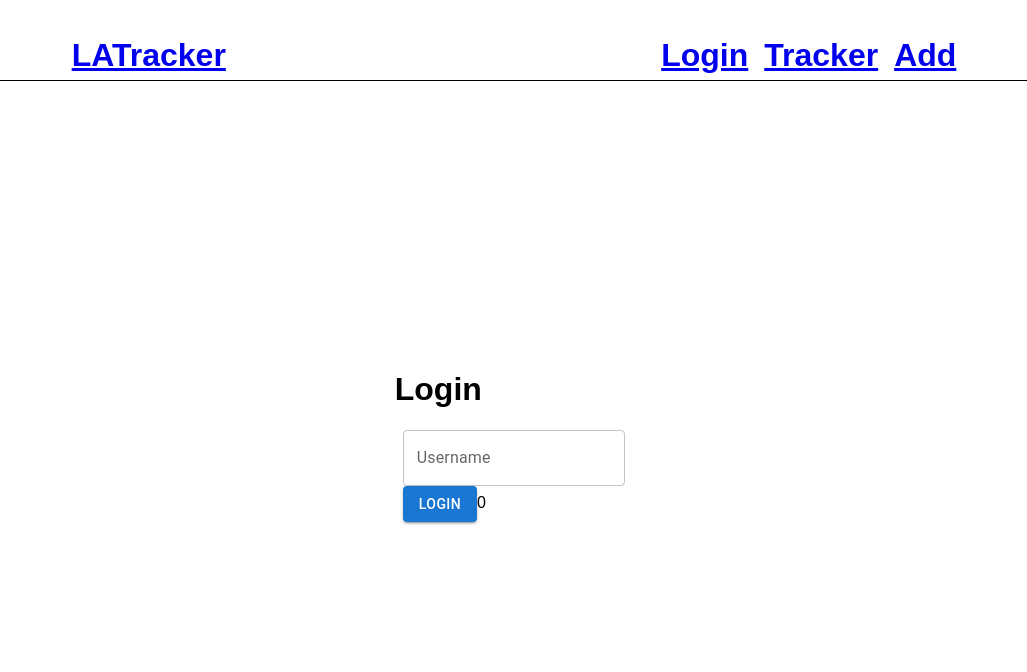
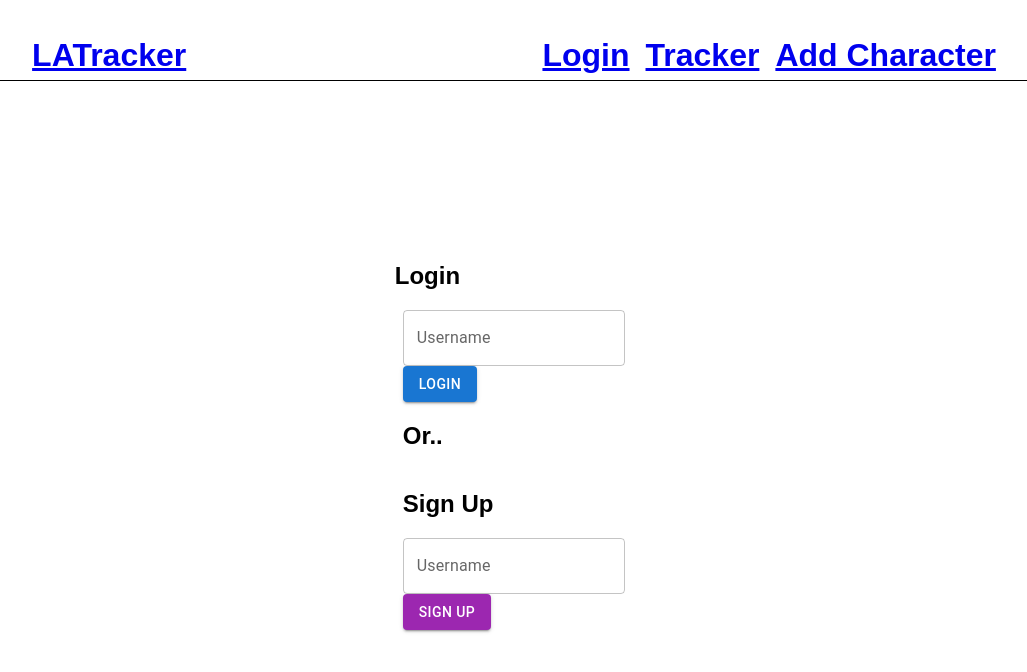
Before and after one commit to arangace/LostArkTracker, a React (Create React App) app: page /login in a window 1280 px wide. Shown: the top 672 px of the page, without its empty margins (126-1153 px from the left). Built offline with nearby package versions, Linux system fonts and the light colour scheme.

Commit message:
added sign up

```diff
--- a/src/components/Navbar.js
+++ b/src/components/Navbar.js
@@ -18,13 +18,12 @@ export const Navbar = () => {
       <ul className={styles["sub-nav"]}>
         <h1>
           {account ? <Link onClick={handleLogout} to="/">Logout</Link> : <Link to="/login">Login</Link>}
-
         </h1>
         <h1>
           <Link to="/tracker">Tracker</Link>
         </h1>
         <h1>
-          <Link to="/new">Add</Link>
+          <Link to="/new">Add Character</Link>
         </h1>
       </ul>
     </div>
--- a/src/components/pages/Login.js
+++ b/src/components/pages/Login.js
@@ -8,7 +8,8 @@ import { AppContext } from "../../AppContextProvider";
 export const Login = (props) => {
   const [userName, setUserName] = useState("");
   const { account, setAccount } = useContext(AppContext)
-
+  const [signUp, setsignUp] = useState(false)
+  const [signUpDetails, setSignUpDetails] = useState()
   const handleSubmit = async () => {
     try {
       const response = await fetch(`https://122.57.82.179:8080/ark/Getaccount/${userName}`);
@@ -21,17 +22,41 @@ export const Login = (props) => {
       alert(`User${userName} not found`)
       console.log(e)
     }
-
   };
   const handleUserName = (e) => {
     e.preventDefault()
     setUserName(e.target.value)
+  }
+  const handleSignUpName = (e) => {
+    e.preventDefault()
+    setSignUpDetails(e.target.value)
+  }
+  const handleSignUp = async () => {
+    console.log(signUpDetails)
+    let newAccount = { name: signUpDetails }
+    try {
+      await fetch(`https://122.57.82.179:8080/ark/Addaccount/`,
+        {
+          method: 'POST',
+          headers: {
+            'Content-Type': 'application/json'
+          },
+          body: JSON.stringify(newAccount)
+        });
+      setsignUp(true)
+    }
+    catch (e) {
+      console.log(e)
+    }
+  }
+  useEffect(() => {
+    setsignUp(false)
+  }, [])
 
-  }
   return (
     <div className={styles.page}>
       <div>
-        <h1>Login</h1>
+        <h2>Login</h2>
         <Box
           sx={{
             "& > :not(style)": { m: 1, width: "25ch" },
@@ -44,18 +69,36 @@ export const Login = (props) => {
                 }}
               onSubmit={handleSubmit}
             >
-              <Form>
+              <Form sx={{ display: "flex", justifyContent: "space-between" }}>
                 <TextField
                   id="outlined-basic"
                   label="Username"
                   variant="outlined"
                   onChange={handleUserName}
                 />
-                <Button variant="contained" type="submit">Login</Button>
-                {(account) && <Navigate to="/" />}
+                <Box sx={{ display: "flex", justifyContent: "space-between" }}>
+                  <Button variant="contained" type="submit">Login</Button>
+                </Box>
               </Form>
             </Formik>
+            <h2>Or..</h2>
+            <h2>Sign Up</h2>
+            <Formik
+              onSubmit={handleSignUp}
+            >
+              <Form>
 
+
+                <TextField
+                  id="outlined-basic"
+                  label="Username"
+                  variant="outlined"
+                  onChange={handleSignUpName}
+                />
+                <Button variant="contained" color="secondary" onClick={handleSignUp}>Sign Up</Button>
+              </Form>
+            </Formik>
+            {((account || signUp) && <Navigate to="/" />)}
           </div>
         </Box>
       </div>
--- a/src/components/pages/login.module.css
+++ b/src/components/pages/login.module.css
@@ -1,12 +1,14 @@
 .page {
   margin-top: 10vh;
   height: 90vh;
+  width: 100%;
   display: flex;
   justify-content: space-around;
   align-items: center;
 }
 .login-form {
   display: flex;
+  width: 80%;
   flex-direction: column;
   justify-content: flex-start;
   align-items: flex-start;
```
Also changed, not shown: 1 other file (tests, documents, lock files or other folders).
